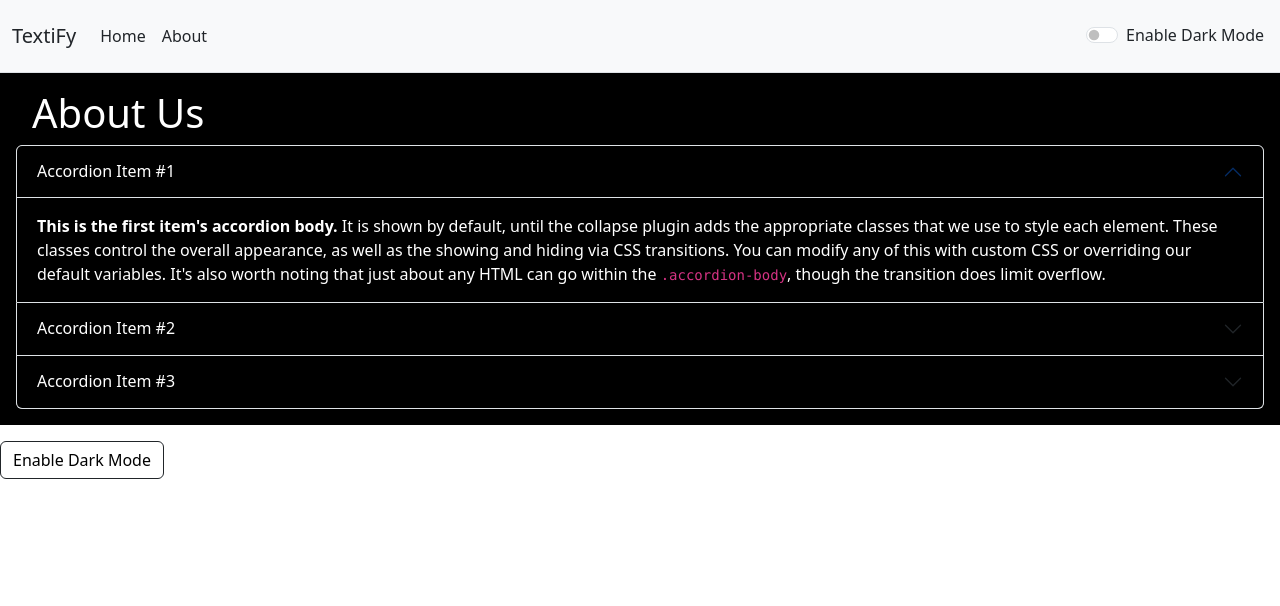
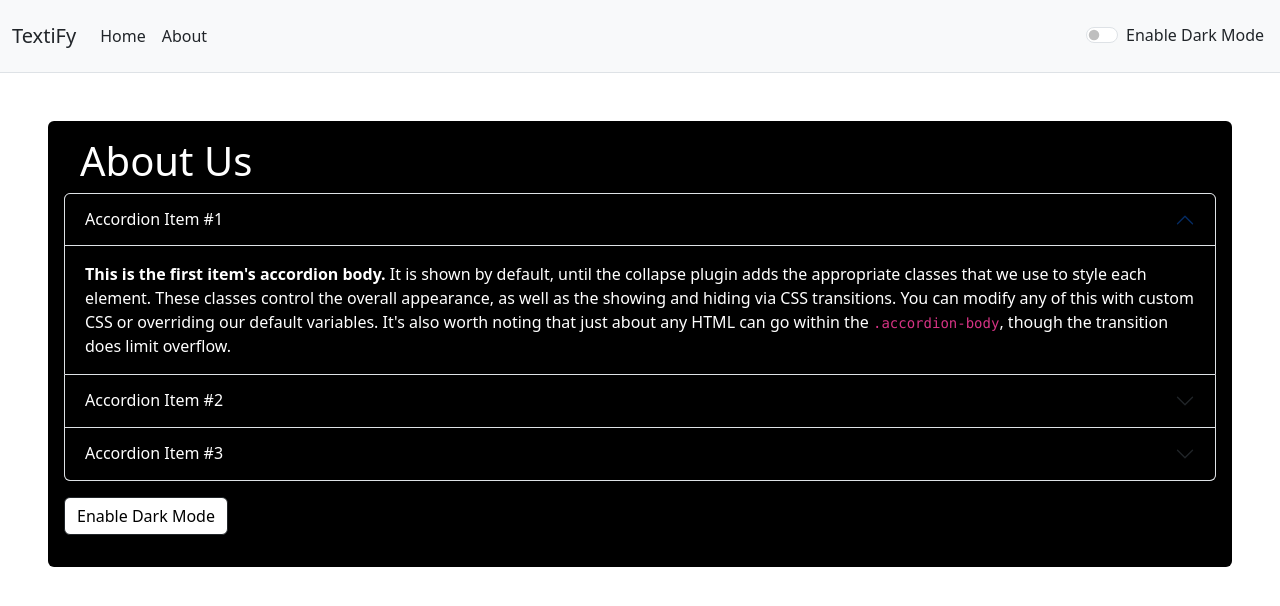
Before and after one commit to yadavmangesh07/Text-Utility-Web-App, a React (Vite) app: page /about in a window 1280 px wide. Shown: the top 606 px of the page. Built offline with nearby package versions, Linux system fonts and the light colour scheme.

Commit message:
Main Heading Added In TextField

```diff
--- a/src/App.jsx
+++ b/src/App.jsx
@@ -52,7 +52,7 @@ function App() {
       <Alert alert={alert} />
       <main>
       <Routes>
-      <Route path="/" element={<TextForm showAlert={showAlert}/>} />
+      <Route path="/" element={<TextForm heading="Enter The Text To Be Analyzed" showAlert={showAlert}/>} />
       <Route path="/about" element={<About />} />
       </Routes>
       </main>
--- a/src/components/About.jsx
+++ b/src/components/About.jsx
@@ -41,7 +41,7 @@ export default function About() {
     return (
 
         <>
-            <div className="accordian p-3" style={myStyle}>
+            <div className="accordian p-3 mx-5 my-5 rounded" style={myStyle}>
                 <h1 className="mx-3">About Us</h1>
                 <div className="accordion" id="accordionExample" style={myStyle}>
                     <div className="accordion-item">
@@ -82,11 +82,11 @@ export default function About() {
                     </div>
             </div>
 
-                </div>
             <div>
-            <button type="button" onClick={toggleLight}className="btn btn-dark my-3" style={btnStyle}>{btnText}</button>
+            <button  type="button" onClick={toggleLight}className="btn btn-dark my-3" style={btnStyle}>{btnText}</button>
 
             </div>
+                </div>
 
         </>
 
```
